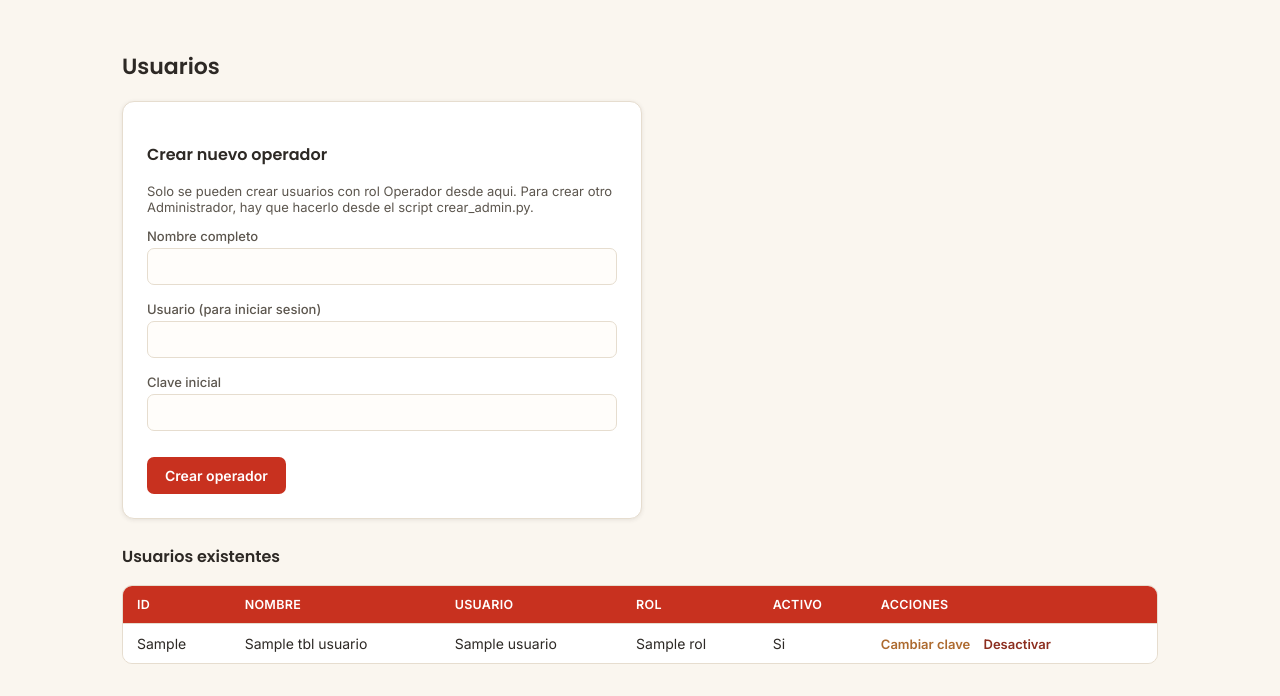
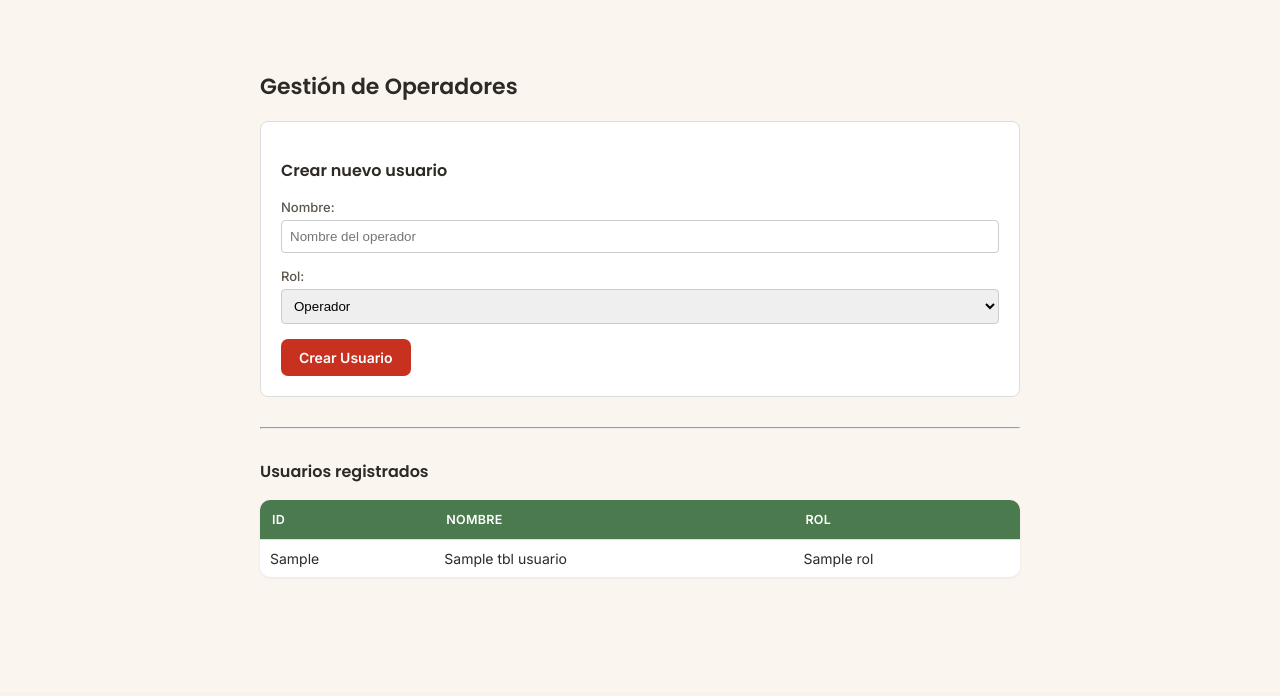
Before and after one commit to sarojasgarrido/Hc-alimentos-, a Flask app: page /usuarios in a window 1280 px wide. Shown: the part 108-804 px from the top of the page. After the commit the page ends 685 px from the top, so only its background shows below. Run offline with Flask 3, Linux system fonts and the light colour scheme; the visitor is signed in with stand-in values (Sample User, id 1); a database or web service that is not in the repository returns one stand-in record (values such as "Sample title"); some libraries are stand-ins or nearby versions.

Commit message:
usuarios.html

```diff
--- a/templates/usuarios.html
+++ b/templates/usuarios.html
@@ -1,75 +1,67 @@
 {% extends "base.html" %}
-{% block titulo %}Usuarios{% endblock %}
+
+{% block titulo %}Gestión de Usuarios{% endblock %}
+
 {% block contenido %}
-    <h2>Usuarios</h2>
+<div class="container">
+    <h2>Gestión de Operadores</h2>
 
-    {% if mensaje %}
-        <p class="mensaje">{{ mensaje }}</p>
-    {% endif %}
-    {% if error %}
-        <p class="mensaje" style="background-color:#FBE9E5; color:#8C2E1F;">{{ error }}</p>
-    {% endif %}
-
-    <div class="form-box" style="max-width:520px;">
-        <h3>Crear nuevo operador</h3>
-        <p style="font-size:13px; color:#5C564E; margin-top:0;">
-            Solo se pueden crear usuarios con rol Operador desde aqui.
-            Para crear otro Administrador, hay que hacerlo desde el script crear_admin.py.
-        </p>
-        <form method="POST">
-            <label>Nombre completo</label>
-            <input type="text" name="nombre" required>
-
-            <label>Usuario (para iniciar sesion)</label>
-            <input type="text" name="usuario" required>
-
-            <label>Clave inicial</label>
-            <input type="password" name="clave" required>
-
-            <br><br>
-            <button type="submit">Crear operador</button>
+    <!-- Formulario de creación -->
+    <div class="card">
+        <h3>Crear nuevo usuario</h3>
+        <form method="POST" action="{{ url_for('usuarios') }}">
+            <div class="form-group">
+                <label for="nombre">Nombre:</label>
+                <input type="text" id="nombre" name="nombre" placeholder="Nombre del operador" required>
+            </div>
+            <div class="form-group">
+                <label for="rol">Rol:</label>
+                <select id="rol" name="rol" required>
+                    <option value="Operador">Operador</option>
+                    <option value="Administrador">Administrador</option>
+                </select>
+            </div>
+            <button type="submit">Crear Usuario</button>
         </form>
     </div>
 
-    <h3 style="margin-top:25px;">Usuarios existentes</h3>
-    <div class="scroll-box">
+    <hr style="margin: 30px 0;">
+
+    <!-- Lista de usuarios existentes -->
+    <h3>Usuarios registrados</h3>
     <table>
+        <thead>
             <tr>
                 <th>ID</th>
                 <th>Nombre</th>
-            <th>Usuario</th>
                 <th>Rol</th>
-            <th>Activo</th>
-            <th>Acciones</th>
             </tr>
+        </thead>
+        <tbody>
             {% for u in usuarios %}
             <tr>
                 <td>{{ u.id_usuario }}</td>
                 <td>{{ u.nombre }}</td>
-            <td>{{ u.usuario }}</td>
                 <td>{{ u.rol }}</td>
-            <td>{{ "Si" if u.activo else "No" }}</td>
-            <td>
-                <a class="accion-editar" href="#"
-                   onclick="document.getElementById('form-clave-{{ u.id_usuario }}').style.display='block'; return false;">
-                    Cambiar clave
-                </a>
-                {% if u.id_usuario != session.get('usuario_id') %}
-                <a class="accion-eliminar" href="{{ url_for('desactivar_usuario', id_usuario=u.id_usuario) }}"
-                   onclick="return confirm('Cambiar estado activo de este usuario?');">
-                    {{ "Desactivar" if u.activo else "Activar" }}
-                </a>
-                {% endif %}
-
-                <div id="form-clave-{{ u.id_usuario }}" style="display:none; margin-top:8px;">
-                    <form method="POST" action="{{ url_for('cambiar_clave_usuario', id_usuario=u.id_usuario) }}" style="display:inline;">
-                        <input type="password" name="nueva_clave" placeholder="Nueva clave" required style="padding:4px;">
-                        <button type="submit" style="padding:4px 10px; font-size:12px;">Guardar</button>
-                    </form>
-                </div>
-            </td>
+            </tr>
+            {% else %}
+            <tr>
+                <td colspan="3" style="text-align: center;">No hay usuarios registrados actualmente.</td>
             </tr>
             {% endfor %}
+        </tbody>
     </table>
 </div>
+
+<style>
+    .container { max-width: 800px; margin: auto; padding: 20px; }
+    .card { background: #fff; padding: 20px; border-radius: 8px; border: 1px solid #ddd; }
+    .form-group { margin-bottom: 15px; }
+    .form-group label { display: block; margin-bottom: 5px; }
+    .form-group input, .form-group select { width: 100%; padding: 8px; border: 1px solid #ccc; border-radius: 4px; }
+    table { width: 100%; border-collapse: collapse; margin-top: 10px; }
+    th { background-color: #4B7A4E; color: white; padding: 12px; text-align: left; }
+    td { padding: 10px; border-bottom: 1px solid #ddd; }
+    tr:nth-child(even) { background-color: #f9f9f9; }
+</style>
 {% endblock %}
```
Lines whose indentation alone changed are shown as unchanged.
